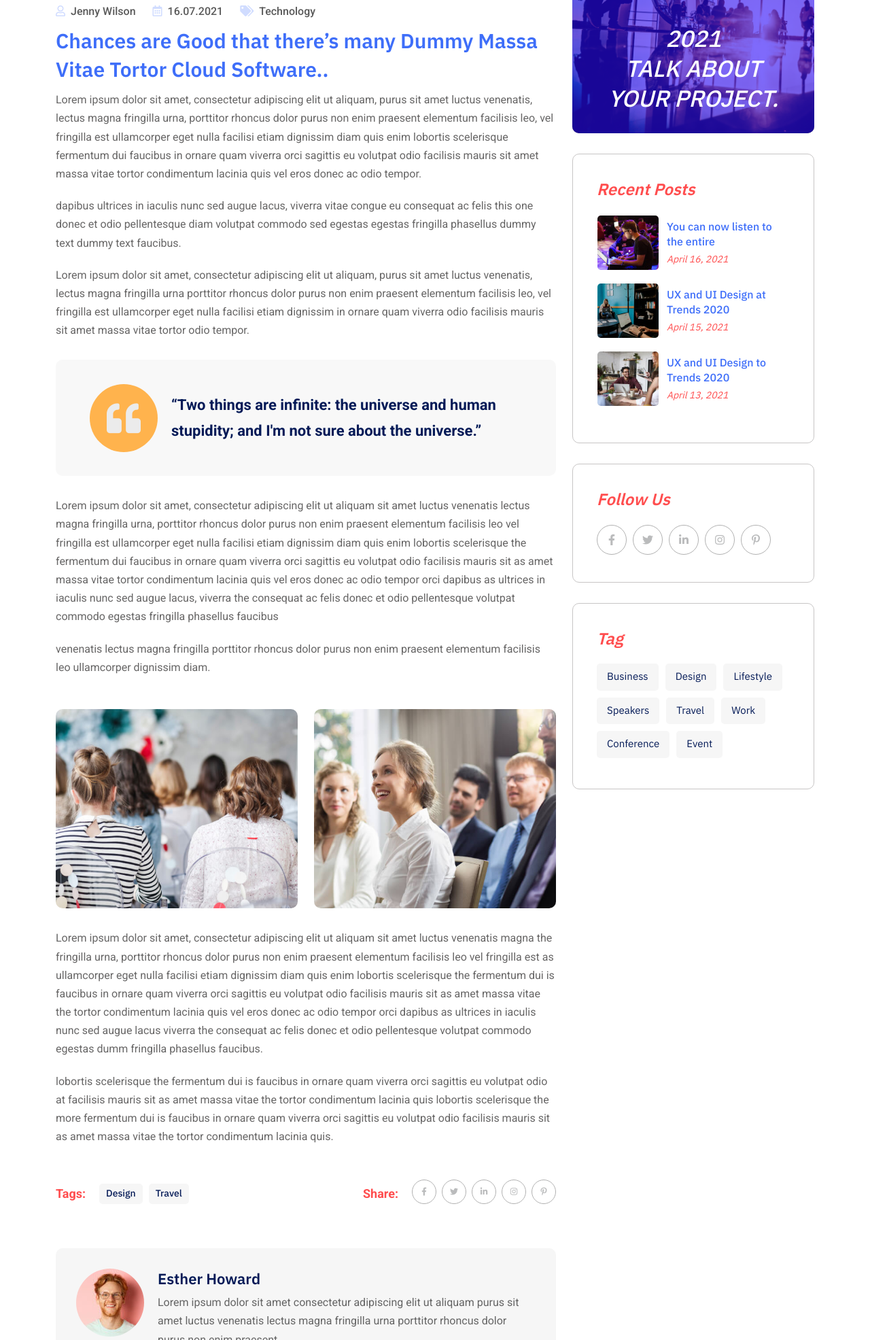
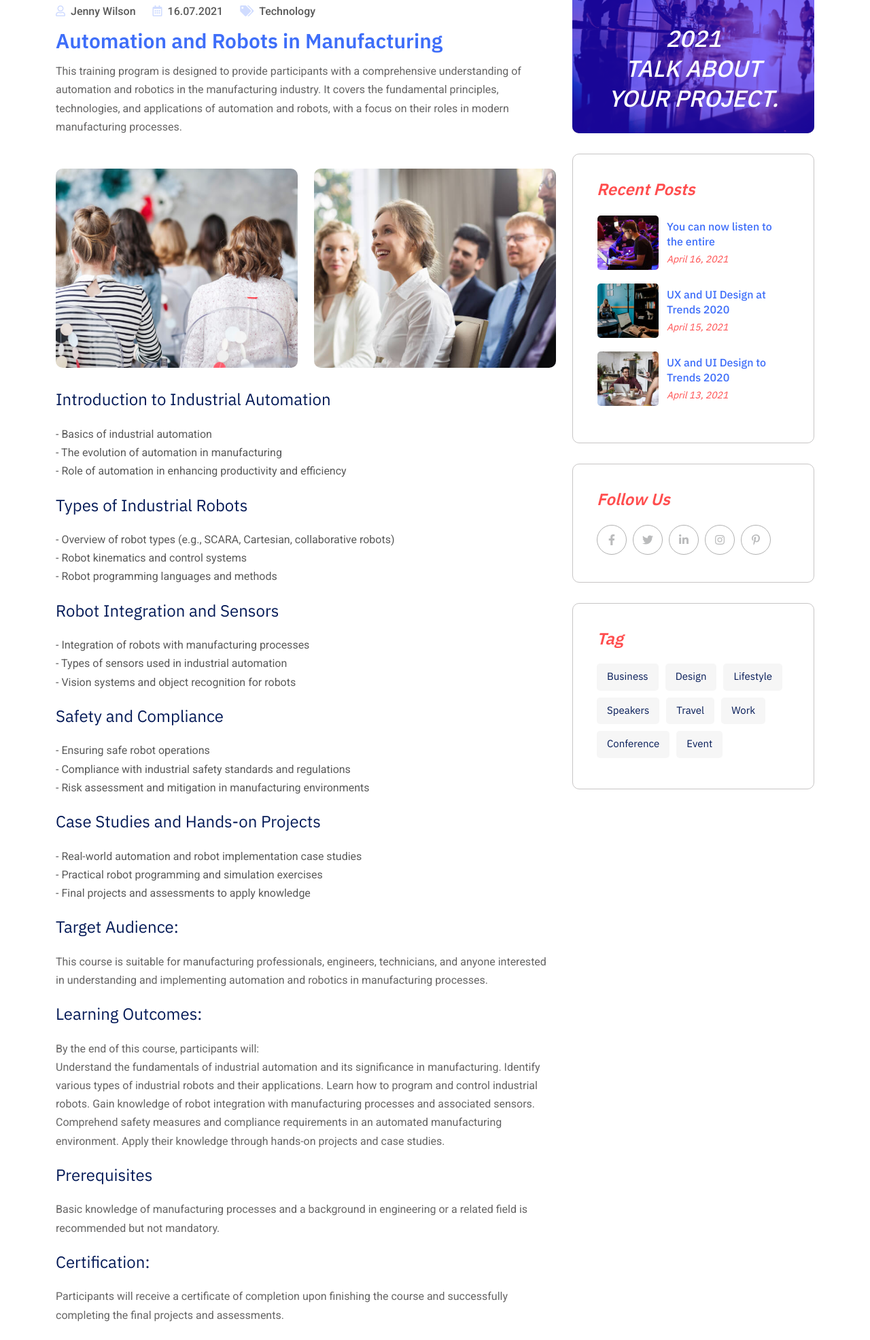
Before and after one commit to AbdelrhamanHaridy/Fusion, a plain HTML site: page blog-single.html in a window 1280 px wide. Shown: the part 829-2800 px from the top of the page at 68% size. Drawn offline with Linux system fonts and the light colour scheme.

Commit message:
blog-single E-1

```diff
--- a/blog-single.html
+++ b/blog-single.html
@@ -217,33 +217,14 @@
                       <li><a href="blog-grid.html"><i class="fas fa-tags"></i>Technology</a></li>
                     </ul>
                   </div>
-                  <h3 class="entry-title">Chances are Good that there’s many Dummy Massa Vitae Tortor Cloud
-                    Software..</h3>
-                  <p>Lorem ipsum dolor sit amet, consectetur adipiscing elit ut aliquam, purus sit amet luctus
-                    venenatis, lectus magna fringilla urna, porttitor rhoncus dolor purus non enim praesent
-                    elementum facilisis leo, vel fringilla est ullamcorper eget nulla facilisi etiam dignissim
-                    diam quis enim lobortis scelerisque fermentum dui faucibus in ornare quam viverra orci
-                    sagittis eu volutpat odio facilisis mauris sit amet massa vitae tortor condimentum lacinia
-                    quis vel eros donec ac odio tempor.</p>
-                  <p>dapibus ultrices in iaculis nunc sed augue lacus, viverra vitae congue eu consequat ac felis
-                    this one donec et odio pellentesque diam volutpat commodo sed egestas egestas fringilla
-                    phasellus dummy text dummy text faucibus.</p>
-                  <p>Lorem ipsum dolor sit amet, consectetur adipiscing elit ut aliquam, purus sit amet luctus
-                    venenatis, lectus magna fringilla urna porttitor rhoncus dolor purus non enim praesent
-                    elementum facilisis leo, vel fringilla est ullamcorper eget nulla facilisi etiam dignissim
-                    in ornare quam viverra odio facilisis mauris sit amet massa vitae tortor odio tempor.</p>
-                  <blockquote>“Two things are infinite: the universe and human stupidity; and I'm not sure about
-                    the universe.”</blockquote>
-                  <p>Lorem ipsum dolor sit amet, consectetur adipiscing elit ut aliquam sit amet luctus venenatis
-                    lectus magna fringilla urna, porttitor rhoncus dolor purus non enim praesent elementum
-                    facilisis leo vel fringilla est ullamcorper eget nulla facilisi etiam dignissim diam quis
-                    enim lobortis scelerisque the fermentum dui faucibus in ornare quam viverra orci sagittis eu
-                    volutpat odio facilisis mauris sit as amet massa vitae tortor condimentum lacinia quis vel
-                    eros donec ac odio tempor orci dapibus as ultrices in iaculis nunc sed augue lacus, viverra
-                    the consequat ac felis donec et odio pellentesque volutpat commodo egestas fringilla
-                    phasellus faucibus</p>
-                  <p>venenatis lectus magna fringilla porttitor rhoncus dolor purus non enim praesent elementum
-                    facilisis leo ullamcorper dignissim diam.</p>
+                  <h3 class="entry-title">Automation and Robots in Manufacturing</h3>
+                  <p>
+                    This training program is designed to provide participants with a comprehensive understanding of
+                    automation and robotics
+                    in the manufacturing industry. It covers the fundamental principles, technologies, and applications
+                    of automation and
+                    robots, with a focus on their roles in modern manufacturing processes.
+                  </p>
                   <div class="row mt-5">
                     <div class="col-sm-6">
                       <div class="figure-box">
@@ -256,19 +237,105 @@
                       </div>
                     </div>
                   </div>
-                  <p>Lorem ipsum dolor sit amet, consectetur adipiscing elit ut aliquam sit amet luctus venenatis
-                    magna the fringilla urna, porttitor rhoncus dolor purus non enim praesent elementum
-                    facilisis leo vel fringilla est as ullamcorper eget nulla facilisi etiam dignissim diam quis
-                    enim lobortis scelerisque the fermentum dui is faucibus in ornare quam viverra orci sagittis
-                    eu volutpat odio facilisis mauris sit as amet massa vitae the tortor condimentum lacinia
-                    quis vel eros donec ac odio tempor orci dapibus as ultrices in iaculis nunc sed augue lacus
-                    viverra the consequat ac felis donec et odio pellentesque volutpat commodo egestas dumm
-                    fringilla phasellus faucibus.</p>
-                  <p>lobortis scelerisque the fermentum dui is faucibus in ornare quam viverra orci sagittis eu
-                    volutpat odio at facilisis mauris sit as amet massa vitae the tortor condimentum lacinia
-                    quis lobortis scelerisque the more fermentum dui is faucibus in ornare quam viverra orci
-                    sagittis eu volutpat odio facilisis mauris sit as amet massa vitae the tortor condimentum
-                    lacinia quis.</p>
+                  <h4>Introduction to Industrial Automation</h4>
+                  <p>
+                  <ul style="list-style: none;">
+                    <li>
+                      - Basics of industrial automation
+                    </li>
+                    <li>
+                      - The evolution of automation in manufacturing
+                    </li>
+                    <li>
+                      - Role of automation in enhancing productivity and efficiency
+                    </li>
+                  </ul>
+                  </p>
+                  <h4>Types of Industrial Robots</h4>
+                  <p>
+                  <ul style="list-style: none;">
+                    <li>
+                      - Overview of robot types (e.g., SCARA, Cartesian, collaborative robots)
+                    </li>
+                    <li>
+                      - Robot kinematics and control systems
+                    </li>
+                    <li>
+                      - Robot programming languages and methods
+                    </li>
+                  </ul>
+                  </p>
+                  <h4>Robot Integration and Sensors</h4>
+                  <p>
+                  <ul style="list-style: none;">
+                    <li>
+                      - Integration of robots with manufacturing processes
+                    </li>
+                    <li>
+                      - Types of sensors used in industrial automation
+                    </li>
+                    <li>
+                      - Vision systems and object recognition for robots
+                    </li>
+                  </ul>
+                  </p>
+                  <h4>Safety and Compliance</h4>
+                  <p>
+                  <ul style="list-style: none;">
+                    <li>
+                      - Ensuring safe robot operations
+                    </li>
+                    <li>
+                      - Compliance with industrial safety standards and regulations
+                    </li>
+                    <li>
+                      - Risk assessment and mitigation in manufacturing environments
+                    </li>
+                  </ul>
+                  </p>
+                  <h4>Case Studies and Hands-on Projects</h4>
+                  <p>
+                  <ul style="list-style: none;">
+                    <li>
+                      - Real-world automation and robot implementation case studies
+                    </li>
+                    <li>
+                      - Practical robot programming and simulation exercises
+                    </li>
+                    <li>
+                      - Final projects and assessments to apply knowledge
+                    </li>
+                  </ul>
+                  </p>
+                  <h4>Target Audience:</h4>
+                  <p>
+                    This course is suitable for manufacturing professionals, engineers, technicians, and anyone
+                    interested in understanding
+                    and implementing automation and robotics in manufacturing processes.
+                  </p>
+                  <h4>Learning Outcomes:</h4>
+                  <p>
+                    By the end of this course, participants will:
+                    <br />
+                    Understand the fundamentals of industrial automation and its significance in manufacturing.
+                    Identify various types of industrial robots and their applications.
+                    Learn how to program and control industrial robots.
+                    Gain knowledge of robot integration with manufacturing processes and associated sensors.
+                    Comprehend safety measures and compliance requirements in an automated manufacturing environment.
+                    Apply their knowledge through hands-on projects and case studies.
+                  </p>
+                  <h4>Prerequisites</h4>
+                  <p>
+                    Basic knowledge of manufacturing processes and a background in engineering or a related field is
+                    recommended but not
+                    mandatory.
+                  </p>
+                  <h4>Certification:</h4>
+                  <p>
+                    Participants will receive a certificate of completion upon finishing the course and successfully
+                    completing the final
+                    projects and assessments.
+                  </p>
                   <div class="blog-tag">
                     <ul class="inline-list">
                       <li class="tag-wrap">
@@ -278,116 +345,7 @@
                           <a href="blog-grid.html">Travel</a>
                         </div>
                       </li>
-                      <li class="social-wrap">
-                        <div class="social-title">Share:</div>
-                        <ul class="social">
-                          <li>
-                            <a target="_blank" href="https://www.facebook.com/radiustheme" class="facebook"><i
-                                class="fab fa-facebook-f"></i></a>
-                          </li>
-                          <li>
-                            <a target="_blank" href="https://twitter.com/radiustheme" class="twitter"><i
-                                class="fab fa-twitter"></i></a>
-                          </li>
-                          <li>
-                            <a target="_blank" href="https://www.facebook.com/radiustheme" class="linkedin"><i
-                                class="fab fa-linkedin-in"></i></a>
-                          </li>
-                          <li>
-                            <a target="_blank" href="https://www.facebook.com/radiustheme" class="instagram"><i
-                                class="fab fa-instagram"></i></a>
-                          </li>
-                          <li>
-                            <a target="_blank" href="https://www.pinterest.com/radius_theme/" class="pinterest"><i
-                                class="fab fa-pinterest-p"></i></a>
-                          </li>
-                        </ul>
-                      </li>
                     </ul>
-                  </div>
-                  <div class="blog-author">
-                    <div class="author-figure-box">
-                      <img src="image/blog/author.jpg" alt="Author">
-                    </div>
-                    <div class="author-content-box">
-                      <h4 class="author-title">Esther Howard</h4>
-                      <p class="author-description">Lorem ipsum dolor sit amet consectetur adipiscing elit ut
-                        aliquam purus sit amet
-                        luctus venenatis lectus magna fringilla urna porttitor rhoncus dolor purus non
-                        enim praesent.</p>
-                    </div>
-                  </div>
-                  <div class="blog-comments">
-                    <h3 class="inner-section-title">Comments</h3>
-                    <ul>
-                      <li>
-                        <div class="comments-figure-box">
-                          <img src="image/blog/comment1.jpg" alt="Comment">
-                        </div>
-                        <div class="comments-content-box">
-                          <h4 class="comment-title">James Green</h4>
-                          <p class="comment-description">Lorem ipsum dolor sit amet consectetur adipiscing
-                            aliquam purus sit amet
-                            luctus venenatis lectus magna fringilla urna.</p>
-                          <a href="blog-single.html" class="reply-btn">Reply</a>
-                        </div>
-                      </li>
-                      <li>
-                        <div class="comments-figure-box">
-                          <img src="image/blog/comment1.jpg" alt="Comment">
-                        </div>
-                        <div class="comments-content-box">
-                          <h4 class="comment-title">James Green</h4>
-                          <p class="comment-description">Lorem ipsum dolor sit amet consectetur adipiscing
-                            aliquam purus sit amet
-                            luctus venenatis lectus magna fringilla urna.</p>
-                          <a href="blog-single.html" class="reply-btn">Reply</a>
-                        </div>
-                      </li>
-                      <li>
-                        <div class="comments-figure-box">
-                          <img src="image/blog/comment1.jpg" alt="Comment">
-                        </div>
-                        <div class="comments-content-box">
-                          <h4 class="comment-title">James Green</h4>
-                          <p class="comment-description">Lorem ipsum dolor sit amet consectetur adipiscing
-                            aliquam purus sit amet
-                            luctus venenatis lectus magna fringilla urna.</p>
-                          <a href="blog-single.html" class="reply-btn">Reply</a>
-                        </div>
-                      </li>
-                    </ul>
-                  </div>
-                  <div class="leave-comment">
-                    <h3 class="inner-section-title">Add Comment</h3>
-                    <div class="leave-form-box">
-                      <form>
-                        <div class="form-group">
-                          <textarea placeholder="Write comment..." class="textarea form-control" name="message"
-                            id="leave-message" rows="8" cols="20" data-error="Message field is required"
-                            required></textarea>
-                          <div class="help-block with-errors"></div>
-                        </div>
-                        <div class="form-group">
-                          <input type="text" placeholder="Your full name..." class="form-control" name="name"
-                            id="leave-name" data-error="Name field is required" required>
-                          <div class="help-block with-errors"></div>
-                        </div>
-                        <div class="form-group">
-                          <input type="email" placeholder="Your email address" class="form-control" name="email"
-                            id="leave-email" data-error="E-mail field is required" required>
-                          <div class="help-block with-errors"></div>
-                        </div>
-                        <div class="form-group">
-                          <input type="text" placeholder="Your website" class="form-control" name="website"
-                            id="leave-website" data-error="Website field is required" required>
-                          <div class="help-block with-errors"></div>
-                        </div>
-                        <div class="form-group">
-                          <button class="btn-fill style-one">SUBMIT NOW</button>
-                        </div>
-                      </form>
-                    </div>
                   </div>
                 </div>
               </div>
```
